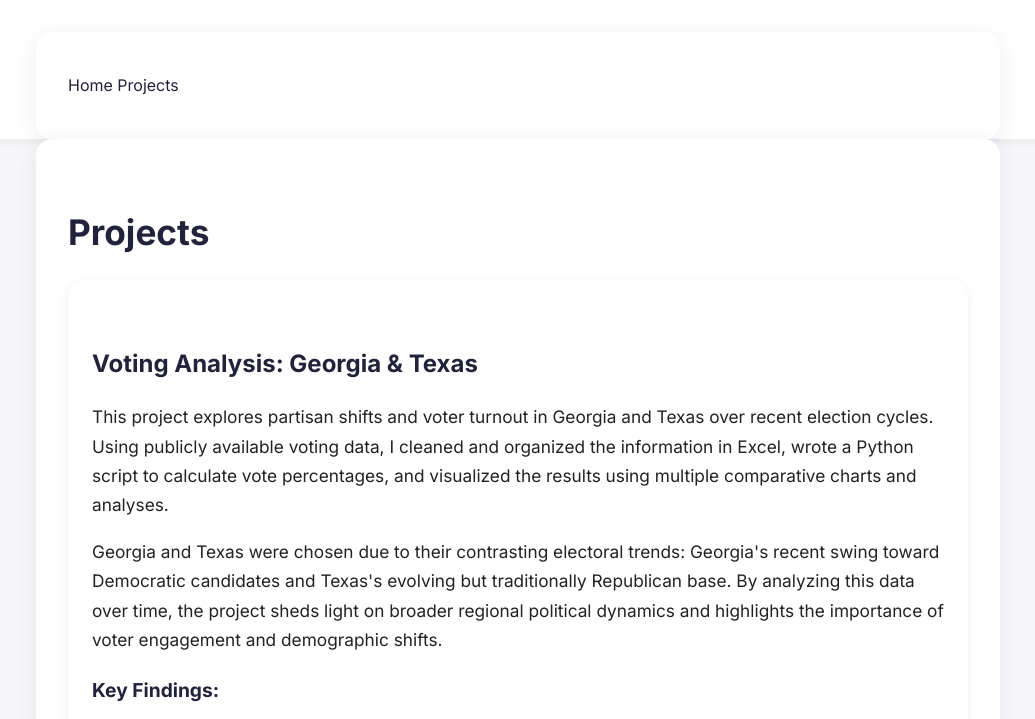
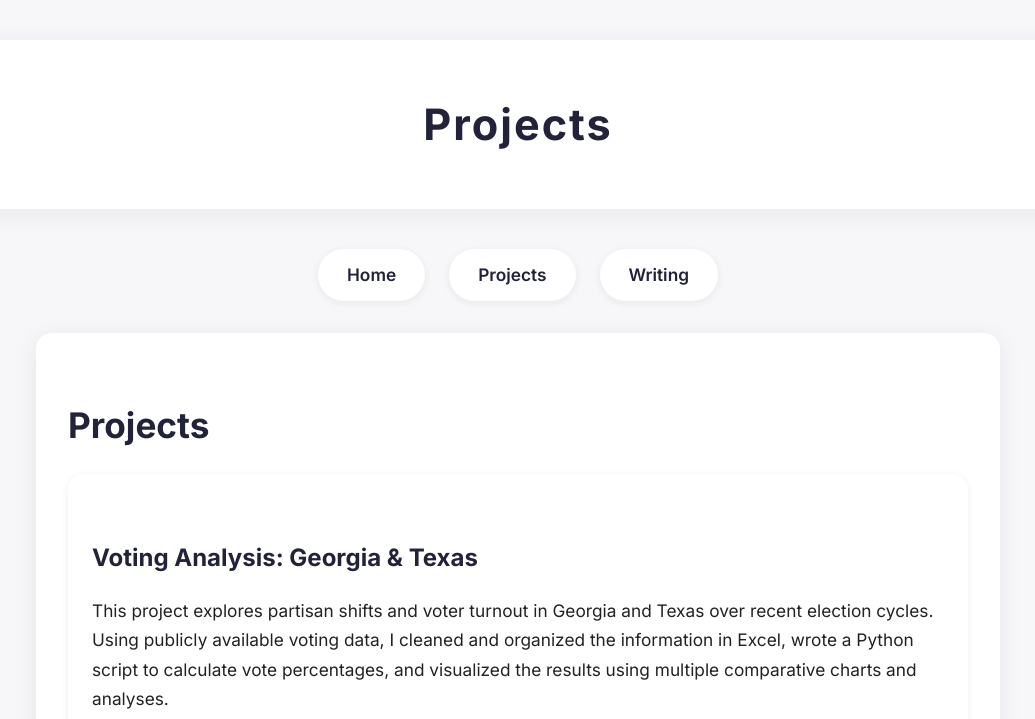
Before and after one commit to leemoradi/my_portfolio_site, a plain HTML site: page projects.html in a window 1280 px wide. Shown: the top 719 px of the page, without its empty margins (122-1157 px from the left). Drawn offline with Linux system fonts and the light colour scheme.

Commit message:
Fix navigation and page title consistency on Projects page; adjust spacing and layout for better UX

```diff
--- a/projects.html
+++ b/projects.html
@@ -8,16 +8,17 @@
   <link href="https://fonts.googleapis.com/css2?family=Inter:wght@400;600;700&display=swap" rel="stylesheet">
 </head>
 <body>
-  <header>
-    <div class="container">
-      <nav>
-        <ul class="nav-links">
-          <li><a href="index.html">Home</a></li>
-          <li><a href="projects.html">Projects</a></li>
-        </ul>
-      </nav>
-    </div>
-  </header>
+  <section class="title-section">
+    <h1 class="logo">Projects</h1>
+  </section>
+
+  <nav class="main-nav">
+    <ul class="nav-links">
+      <li><a href="index.html">Home</a></li>
+      <li><a href="projects.html">Projects</a></li>
+      <li><a href="writing-samples.html">Writing</a></li>
+    </ul>
+  </nav>
 
   <main class="projects-container">
     <h1>Projects</h1>
--- a/style.css
+++ b/style.css
@@ -61,8 +61,8 @@ h3 { font-size: 1.2rem; }
 .main-nav {
   display: flex;
   justify-content: center;
+  margin-top: 32px;
   margin-bottom: 32px;
-  margin-top: -16px;
 }
 
 .main-nav .nav-links {
@@ -220,6 +220,10 @@ a:hover, a:focus {
   letter-spacing: 2px;
 }
 
+.projects-container {
+  margin-top: 32px;
+}
+
 @media (max-width: 700px) {
   .container, main.container, .projects-container {
     width: 98%;
```
